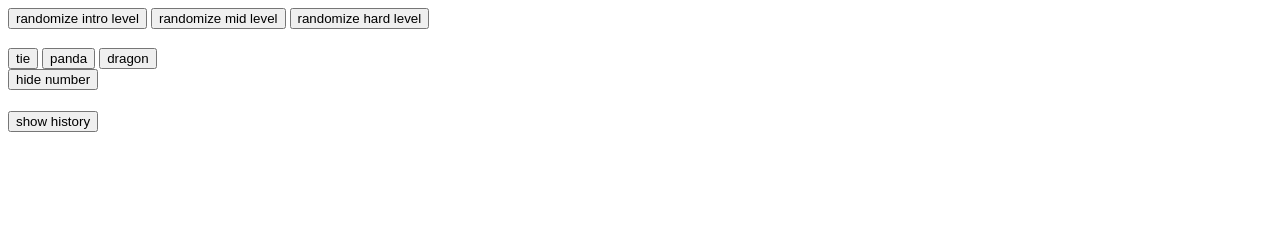
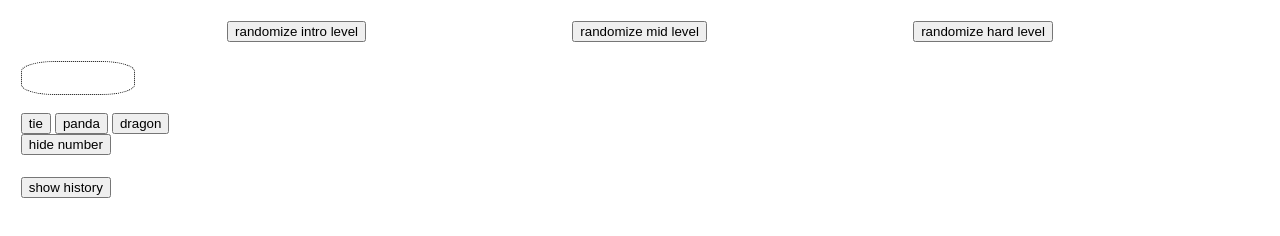
Before and after one commit to AlexBedwell/bactrainer, a plain HTML site: page index.html in a window 1280 px wide. Drawn offline with nearby package versions, Linux system fonts and the light colour scheme.

Commit message:
adding base style

```diff
--- a/index.html
+++ b/index.html
@@ -4,15 +4,16 @@
     <meta charset="UTF-8">
     <meta name="viewport" content="width=device-width, initial-scale=1.0">
     <title>Document</title>
+    <link rel="stylesheet" href="style.css">
 </head>
 <body>
-    <div>
+    <div class="difficulty-lvls">
         <button id="random-intro"><label>randomize intro level</label></button>
         <button id="random-mid"><label>randomize mid level</label></button>
         <button id="random-hard"><label>randomize hard level</label></button>
     </div>
 
-    <div>
+    <div class="random-gen">
         <h3 id="gen-number"></h3>
     </div>
     <div>
--- /dev/null
+++ b/style.css
@@ -0,0 +1,23 @@
+body{
+    padding:1%;
+}
+
+#gen-number{
+    display:flex;
+    justify-content: center;
+    text-align:center;
+    border:1px dotted black;
+    border-radius:30%;
+    height:2rem;
+    width:7rem;
+
+}
+
+.difficulty-lvls{
+    display:flex;
+    flex:
+    align-content: center;
+    justify-content: space-evenly;
+}
+.random-gen{
+}
```
